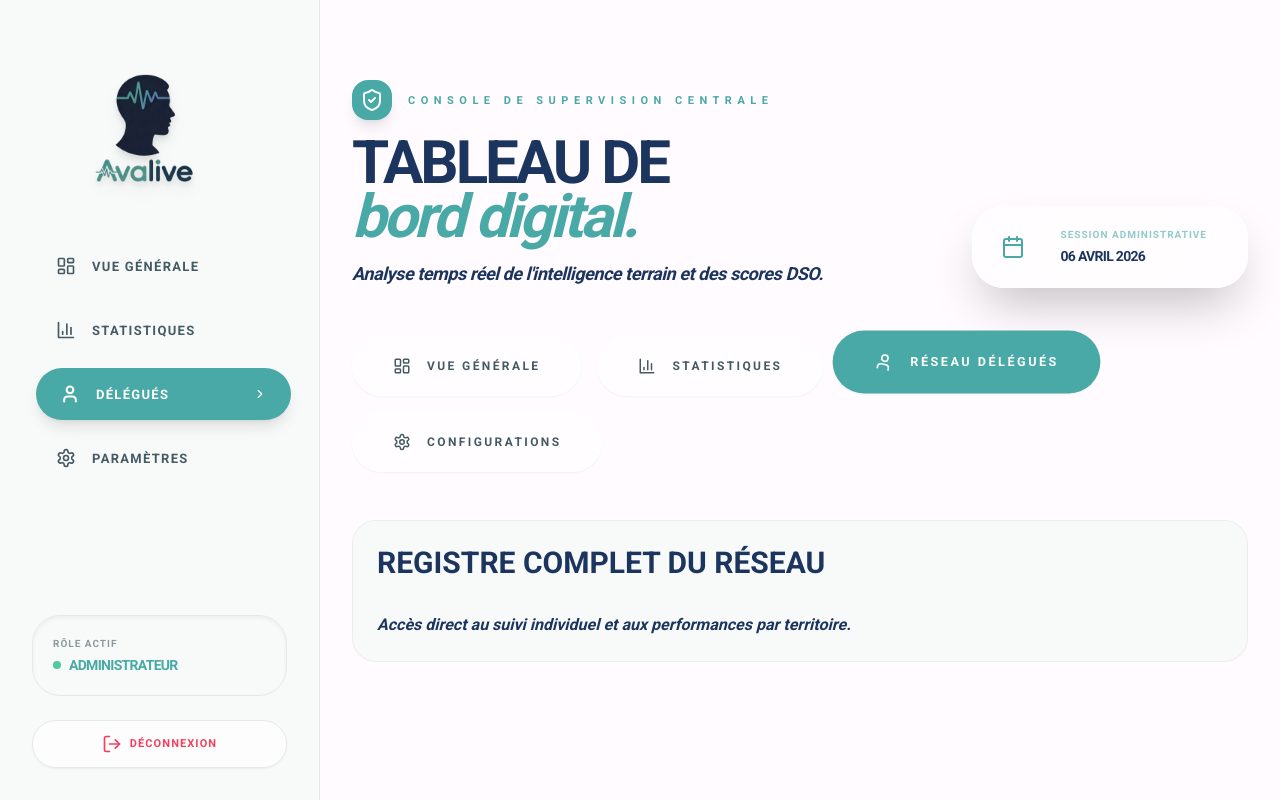
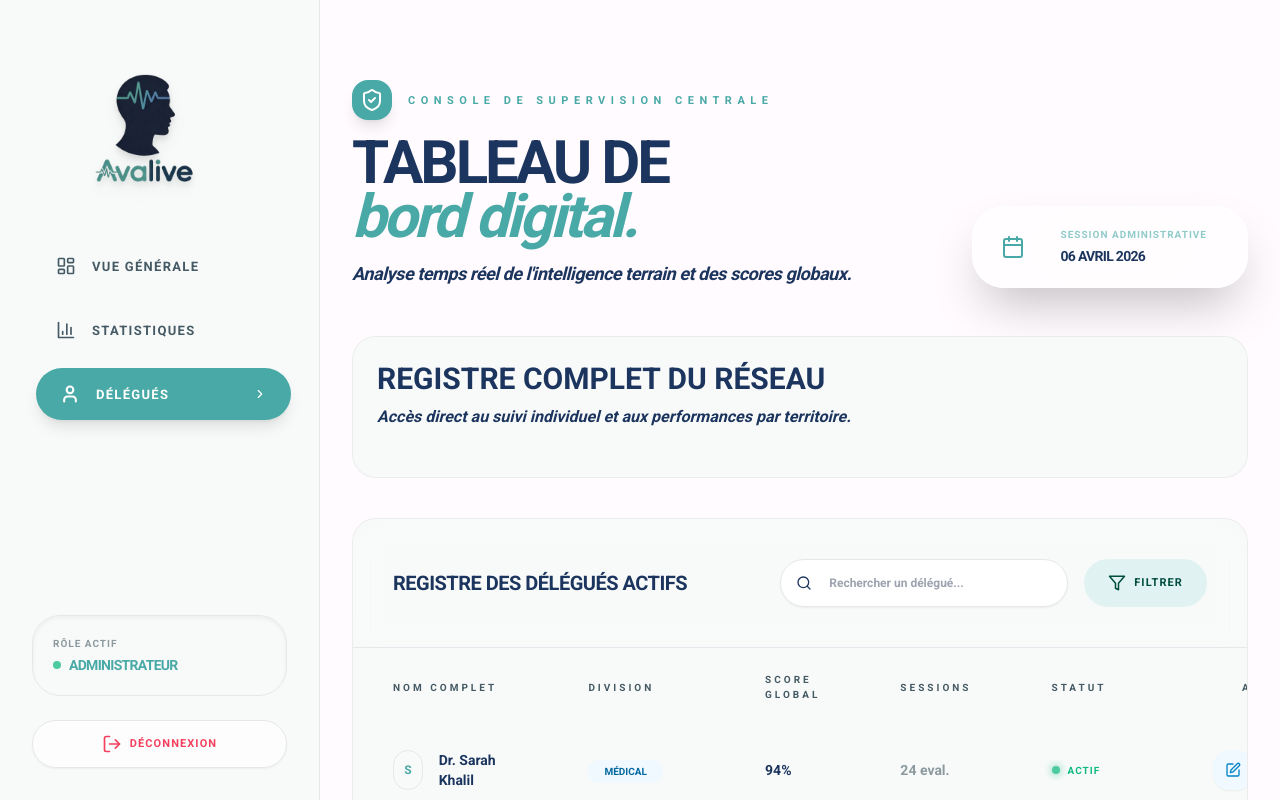
Before and after one commit to Amzilynn/PIDS-Cowin, a React (Vite) app in the folder front/: page /admin/delegues in a window 1280 px wide. Built offline with nearby package versions, Linux system fonts and the light colour scheme.

Commit message:
update front v6

```diff
--- a/front/src/App.jsx
+++ b/front/src/App.jsx
@@ -34,7 +34,6 @@ export default function App() {
         <Route path="dashboard" element={<AdminDashboard />} />
         <Route path="stats" element={<AdminDashboard />} />
         <Route path="delegues" element={<AdminDashboard />} />
-        <Route path="parametres" element={<AdminDashboard />} />
       </Route>
 
       {/* Routes Délégué (Médical ou Commercial) */}
--- a/front/src/components/Sidebar.jsx
+++ b/front/src/components/Sidebar.jsx
@@ -38,7 +38,6 @@ export default function Sidebar({ role = 'delegate', subRole = 'medical' }) {
       { to: '/admin/dashboard', icon: LayoutDashboard, label: 'Vue Générale' },
       { to: '/admin/stats', icon: BarChart3, label: 'Statistiques' },
       { to: '/admin/delegues', icon: User, label: 'Délégués' },
-      { to: '/admin/parametres', icon: Settings, label: 'Paramètres' },
     ],
       delegate: [
         { to: '/delegate/home', icon: LayoutDashboard, label: 'Accueil' },
--- a/front/src/views/admin/AdminDashboard.jsx
+++ b/front/src/views/admin/AdminDashboard.jsx
@@ -27,7 +27,9 @@ import {
   LayoutDashboard,
   BarChart3,
   Settings,
-  User
+  User,
+  Edit,
+  Trash2
 } from 'lucide-react';
 import { motion, AnimatePresence } from 'framer-motion';
 import { useLocation, useNavigate } from 'react-router-dom';
@@ -80,7 +82,7 @@ export default function AdminDashboard() {
   const path = location.pathname.split('/').pop();
 
   // Synchronisation auto de l'onglet avec l'URL
-  const activeTab = ['stats', 'delegues', 'parametres'].includes(path) ? path : 'generale';
+  const activeTab = ['stats', 'delegues'].includes(path) ? path : 'generale';
 
   const [optimizing, setOptimizing] = useState(false);
 
@@ -154,6 +156,15 @@ export default function AdminDashboard() {
           </div>
        </div>
 
+    </div>
+  );
+
+  const renderDelegates = () => (
+    <div className="animate-fade-in space-y-10">
+       <div className="md-card">
+          <h2 className="text-3xl font-black text-md-on-background uppercase mb-2">Registre Complet du Réseau</h2>
+          <p className="text-md-on-surface-variant/60 font-bold italic mb-6">Accès direct au suivi individuel et aux performances par territoire.</p>
+       </div>
        {/* Delegates Registry Table */}
        <div className="md-card !p-0 overflow-hidden">
           <div className="p-10 border-b border-md-outline/5 flex items-center justify-between bg-md-surface-container-low/30 backdrop-blur-md">
@@ -175,7 +186,6 @@ export default function AdminDashboard() {
                    <tr>
                       <th className="px-10 py-6">Nom Complet</th>
                       <th className="px-10 py-6">Division</th>
-                      <th className="px-10 py-6">Rang DSO</th>
                       <th className="px-10 py-6">Score Global</th>
                       <th className="px-10 py-6">Sessions</th>
                       <th className="px-10 py-6">Statut</th>
@@ -198,13 +208,6 @@ export default function AdminDashboard() {
                                {d.role}
                             </span>
                          </td>
-                         <td className="px-10 py-6">
-                            <div className={`px-4 py-1.5 rounded-pill text-[10px] font-black uppercase text-center inline-block ${
-                               d.dso === 'DSO1' ? 'bg-emerald-500 text-white shadow-lg shadow-emerald-500/20' : d.dso === 'DSO2' ? 'bg-amber-500 text-white shadow-lg shadow-amber-500/20' : 'bg-rose-500 text-white shadow-lg shadow-rose-500/20'
-                            }`}>
-                               {d.dso}
-                            </div>
-                         </td>
                          <td className="px-10 py-6 text-sm font-black text-md-on-background">{d.score}%</td>
                          <td className="px-10 py-6 text-sm font-bold text-md-on-surface-variant opacity-60">{d.eval} eval.</td>
                          <td className="px-10 py-6">
@@ -213,12 +216,12 @@ export default function AdminDashboard() {
                             </div>
                          </td>
                          <td className="px-10 py-6 text-right">
-                            <div className="flex items-center justify-end gap-3 opacity-0 group-hover:opacity-100 transition-opacity">
-                               <button className="p-3 bg-md-primary/5 text-md-primary rounded-2xl hover:bg-md-primary hover:text-white transition-all shadow-sm">
-                                  <ChevronRight size={18} />
+                            <div className="flex items-center justify-end gap-3 transition-opacity">
+                               <button className="p-3 bg-sky-50 text-sky-600 rounded-2xl hover:bg-sky-500 hover:text-white transition-all shadow-sm">
+                                  <Edit size={16} />
                                </button>
-                               <button className="p-3 text-md-outline/40 hover:text-md-on-background">
-                                  <MoreHorizontal size={18} />
+                               <button className="p-3 bg-rose-50 text-rose-600 rounded-2xl hover:bg-rose-500 hover:text-white transition-all shadow-sm">
+                                  <Trash2 size={16} />
                                </button>
                             </div>
                          </td>
@@ -244,7 +247,7 @@ export default function AdminDashboard() {
        <div className="md-card p-10 flex flex-col gap-10">
           <div className="space-y-1">
               <h3 className="text-xl font-black text-md-on-background tracking-tight uppercase">Compétences Globales du Réseau</h3>
-              <p className="text-xs font-bold text-md-on-surface-variant opacity-60 italic">Analyse radar des 5 piliers métriques DSO</p>
+              <p className="text-xs font-bold text-md-on-surface-variant opacity-60 italic">Analyse radar des 5 piliers métriques de l'Optimiseur Stratégique de Visite</p>
           </div>
           <div className="h-[400px]">
              <ResponsiveContainer width="100%" height="100%">
@@ -261,15 +264,15 @@ export default function AdminDashboard() {
 
        <div className="md-card p-10 flex flex-col gap-10">
           <div className="space-y-1">
-              <h3 className="text-xl font-black text-md-on-background tracking-tight uppercase">Comparaison par Objet Métier</h3>
-              <p className="text-xs font-bold text-md-on-surface-variant opacity-60 italic">Scores moyens par module simulator (BO1-BO3)</p>
+              <h3 className="text-xl font-black text-md-on-background tracking-tight uppercase">Comparaison par Module Métier</h3>
+              <p className="text-xs font-bold text-md-on-surface-variant opacity-60 italic">Scores moyens par module (Training, Presentation, Produit)</p>
           </div>
           <div className="h-[400px]">
              <ResponsiveContainer width="100%" height="100%">
                 <BarChart data={[
-                   { module: 'Simulation (BO1)', medical: 85, commercial: 70 },
-                   { module: 'Pitching (BO2)', medical: 62, commercial: 92 },
-                   { module: 'Produits (BO3)', medical: 90, commercial: 85 }
+                   { module: 'Training Simulator', medical: 85, commercial: 70 },
+                   { module: 'Presentation Simulator', medical: 62, commercial: 92 },
+                   { module: 'Product Recommender', medical: 90, commercial: 85 }
                 ]}>
                    <CartesianGrid strokeDasharray="3 3" vertical={false} stroke="var(--color-md-outline)" strokeOpacity={0.1} />
                    <XAxis dataKey="module" axisLine={false} tickLine={false} tick={{ fontSize: 10, fontWeight: 900, fill: 'var(--color-md-on-background)' }} />
@@ -327,7 +330,7 @@ export default function AdminDashboard() {
                <h2 className="text-[11px] font-black text-md-primary uppercase tracking-[0.5em] leading-none">Console de Supervision Centrale</h2>
            </div>
            <h1 className="text-6xl font-black text-md-on-background tracking-tighter leading-[0.9] uppercase">Tableau de <br/><span className="text-md-primary italic lowercase">bord digital.</span></h1>
-           <p className="text-md-on-surface-variant/60 font-bold text-lg italic tracking-tight">Analyse temps réel de l'intelligence terrain et des scores DSO.</p>
+           <p className="text-md-on-surface-variant/60 font-bold text-lg italic tracking-tight">Analyse temps réel de l'intelligence terrain et des scores globaux.</p>
         </div>
 
         <div className="flex items-center gap-6 p-4 bg-white/60 backdrop-blur-3xl rounded-[32px] border border-white shadow-2xl">
@@ -343,29 +346,6 @@ export default function AdminDashboard() {
         </div>
       </div>
 
-      {/* Navigation Onglets Pilules MD3 */}
-      <div className="flex flex-wrap gap-4 relative z-10">
-         {[
-           { id: 'generale', path: 'dashboard', label: 'Vue Générale', icon: LayoutDashboard },
-           { id: 'stats', path: 'stats', label: 'Statistiques', icon: BarChart3 },
-           { id: 'delegues', path: 'delegues', label: 'Réseau Délégués', icon: User },
-           { id: 'parametres', path: 'parametres', label: 'Configurations', icon: Settings }
-         ].map((tab) => (
-            <button
-               key={tab.id}
-               onClick={() => navigate(`/admin/${tab.path}${location.search}`)}
-               className={`flex items-center gap-4 px-10 py-5 rounded-full font-black text-[12px] uppercase tracking-[0.2em] transition-all duration-500 shadow-sm active:scale-95 group relative overflow-hidden ${
-                 activeTab === tab.id
-                    ? 'bg-md-primary text-white shadow-2xl shadow-md-primary/40 translate-y-[-4px] scale-105'
-                    : 'bg-white/60 text-md-on-surface-variant backdrop-blur-md border border-white hover:bg-white hover:text-md-primary hover:translate-y-[-2px]'
-               }`}
-            >
-               <tab.icon size={18} className={`transition-transform duration-500 ${activeTab === tab.id ? 'rotate-12' : 'group-hover:rotate-12'}`} />
-               {tab.label}
-               {activeTab === tab.id && <div className="absolute inset-0 shimmer-anim opacity-20 pointer-events-none" />}
-            </button>
-         ))}
-      </div>
 
       {/* Rendu des Onglets avec Animation */}
       <div className="relative z-10 w-full min-h-[600px]">
@@ -379,24 +359,7 @@ export default function AdminDashboard() {
             >
                {activeTab === 'generale' && renderGenerale()}
                {activeTab === 'stats' && renderPerformances()}
-               {activeTab === 'delegues' && (
-                 <div className="animate-fade-in">
-                   {/* On peut réutiliser la table des délégués ici en mode plein écran */}
-                   <div className="md-card">
-                      <h2 className="text-3xl font-black text-md-on-background uppercase mb-8">Registre Complet du Réseau</h2>
-                      {/* La table est déjà dans renderGenerale, on pourrait la sortir ou la dupliquer ici */}
-                      {/* Pour l'instant, la Vue Générale inclut déjà la table des délégués comme demandé ('stats and overall global view and the delegates') */}
-                      <p className="text-md-on-surface-variant/60 font-bold italic">Accès direct au suivi individuel et aux performances par territoire.</p>
-                   </div>
-                 </div>
-               )}
-               {activeTab === 'parametres' && (
-                 <div className="md-card p-20 text-center animate-fade-in">
-                    <Settings size={64} className="mx-auto text-md-primary mb-6 opacity-20" />
-                    <h3 className="text-2xl font-black uppercase text-md-on-background">Configurations Système</h3>
-                    <p className="text-md-on-surface-variant font-bold opacity-60 mt-4">Module de gestion des accès et des paramètres analytiques.</p>
-                 </div>
-               )}
+               {activeTab === 'delegues' && renderDelegates()}
             </motion.div>
          </AnimatePresence>
       </div>
```
